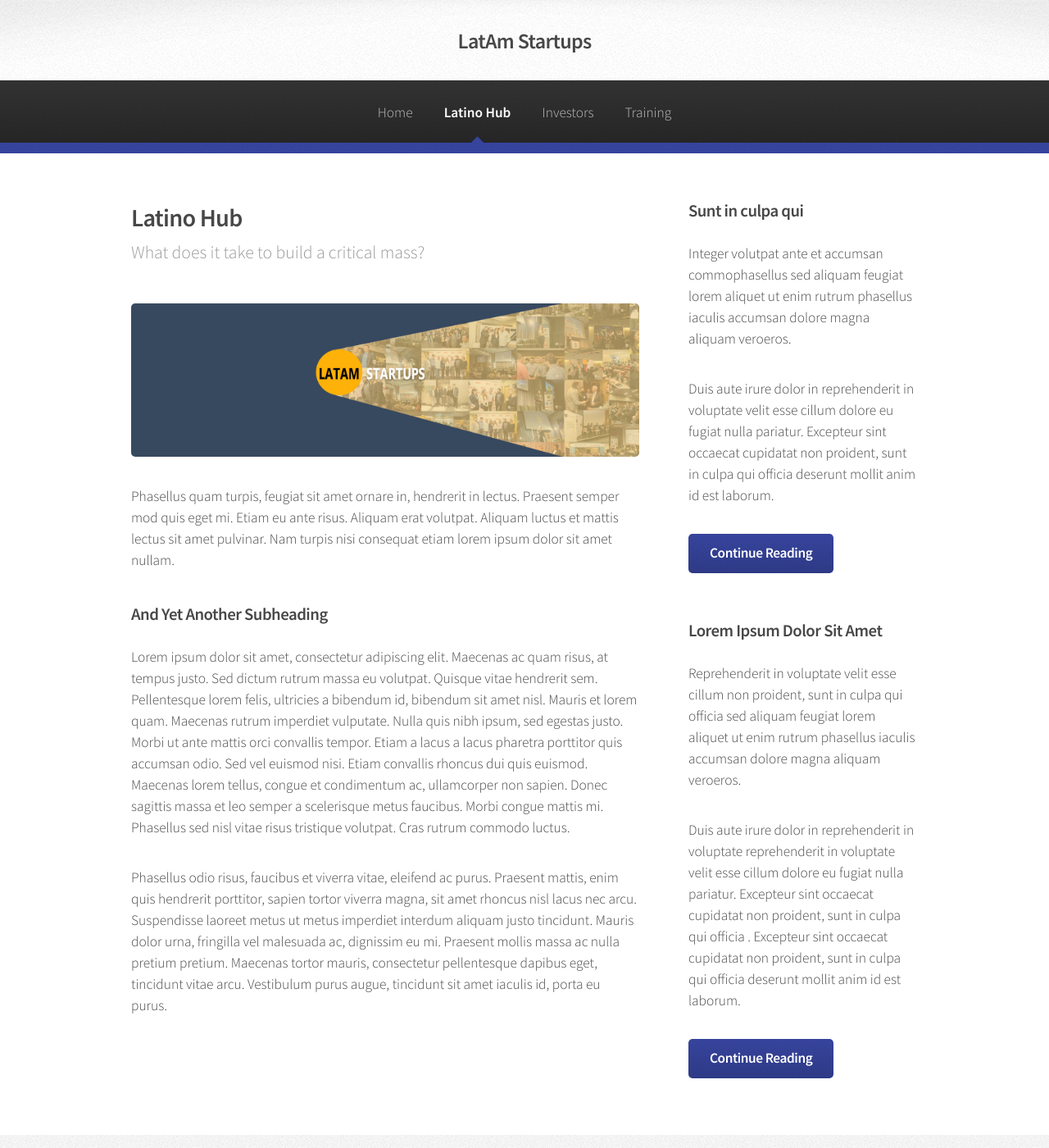
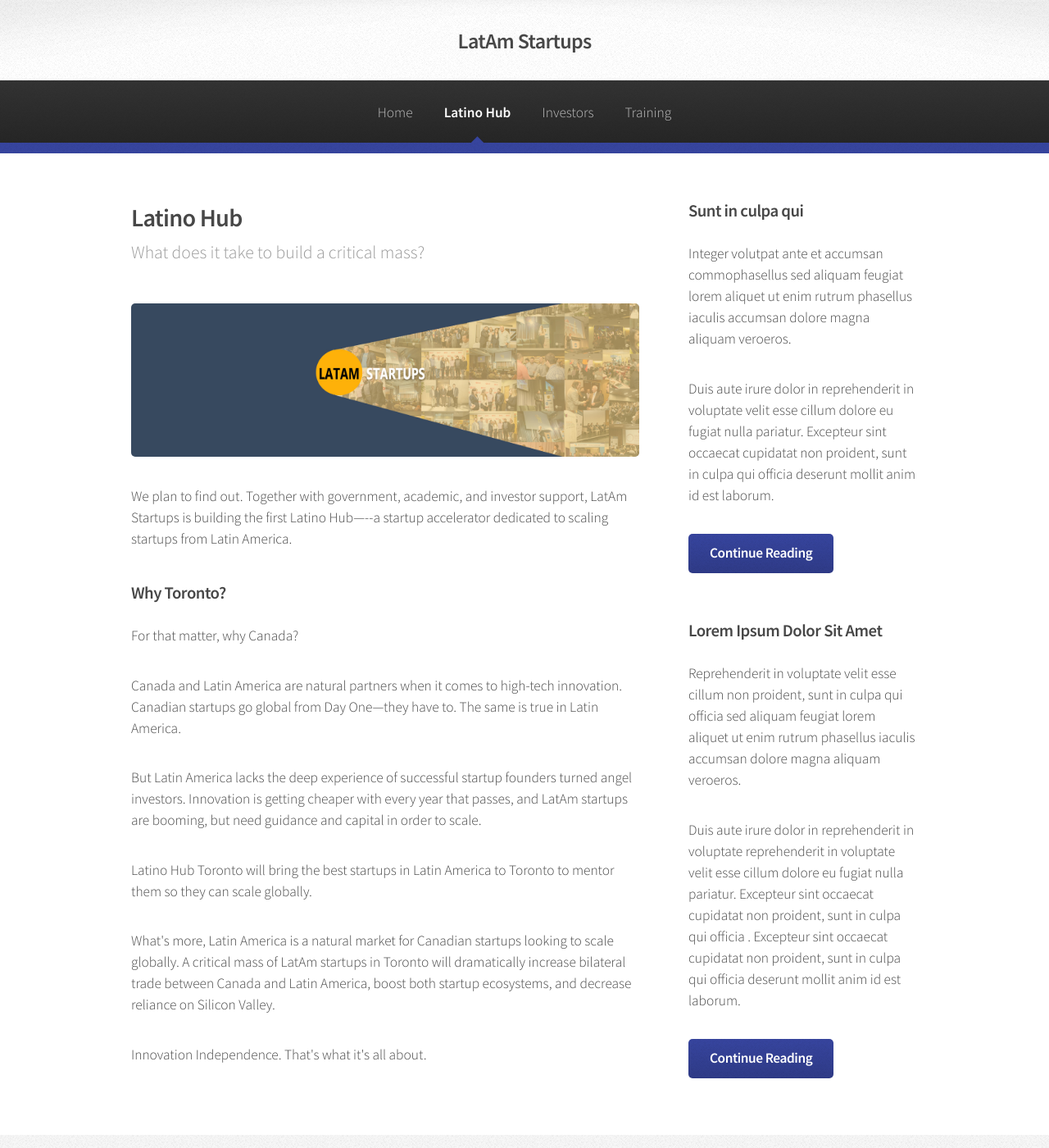
Before and after one commit to LatAmStartups/LatAmStartups.github.io, a Jekyll site: the page built from latino-hub.html, in a window 1280 px wide and 1400 px high. Shown: the whole window at 82% size. Built offline with Jekyll 4.4.1, drawn with Linux system fonts in a browser that asks for light colours.

Commit message:
fixing up pages

```diff
--- a/index.html
+++ b/index.html
@@ -92,7 +92,7 @@
 						<a href="#" class="image left"><img src="{{ site.baseurl }}/assets/images/pic04.jpg" alt="" /></a>
 						<div class="inner">
 							<h3>Silicon Valley</h3>
-							<p>Ah, Bubble Land. Let it go. When the bubble bursts, we'll be sitting on sustainable businesses with positive cash flow.</p>
+							<p>For most scalable startups, Silicon Valley is the wrong choice for the wrong reasons. Keep control of your business. Escape the shark tank.  </p>
 						</div>
 					</div>
 				</section>
--- a/latino-hub.html
+++ b/latino-hub.html
@@ -21,27 +21,38 @@
 
 		<span class="image featured"><img src="{{ site.baseurl }}/assets/images/banner.jpg" alt="" /></span>
 
-		<p>Phasellus quam turpis, feugiat sit amet ornare in, hendrerit in lectus.
-		Praesent semper mod quis eget mi. Etiam eu ante risus. Aliquam erat volutpat.
-		Aliquam luctus et mattis lectus sit amet pulvinar. Nam turpis nisi
-		consequat etiam lorem ipsum dolor sit amet nullam.</p>
+		<p>
+		We plan to find out. Together with government, academic, and investor support, LatAm Startups is building the first Latino Hub&mdash;--a startup accelerator dedicated to scaling startups from Latin America.
+		</p>
 
-		<h3>And Yet Another Subheading</h3>
-		<p>Lorem ipsum dolor sit amet, consectetur adipiscing elit. Maecenas ac quam risus, at tempus
-		justo. Sed dictum rutrum massa eu volutpat. Quisque vitae hendrerit sem. Pellentesque lorem felis,
-		ultricies a bibendum id, bibendum sit amet nisl. Mauris et lorem quam. Maecenas rutrum imperdiet
-		vulputate. Nulla quis nibh ipsum, sed egestas justo. Morbi ut ante mattis orci convallis tempor.
-		Etiam a lacus a lacus pharetra porttitor quis accumsan odio. Sed vel euismod nisi. Etiam convallis
-		rhoncus dui quis euismod. Maecenas lorem tellus, congue et condimentum ac, ullamcorper non sapien.
-		Donec sagittis massa et leo semper a scelerisque metus faucibus. Morbi congue mattis mi.
-		Phasellus sed nisl vitae risus tristique volutpat. Cras rutrum commodo luctus.</p>
+		<h3>Why Toronto?</h3>
+		<p>
+		For that matter, why Canada?
+		</p>
 
-		<p>Phasellus odio risus, faucibus et viverra vitae, eleifend ac purus. Praesent mattis, enim
-		quis hendrerit porttitor, sapien tortor viverra magna, sit amet rhoncus nisl lacus nec arcu.
-		Suspendisse laoreet metus ut metus imperdiet interdum aliquam justo tincidunt. Mauris dolor urna,
-		fringilla vel malesuada ac, dignissim eu mi. Praesent mollis massa ac nulla pretium pretium.
-		Maecenas tortor mauris, consectetur pellentesque dapibus eget, tincidunt vitae arcu.
-		Vestibulum purus augue, tincidunt sit amet iaculis id, porta eu purus.</p>
+		<p>
+		Canada and Latin America are natural partners when it comes to high-tech innovation.
+		Canadian startups go global from Day One&mdash;they have to. The same is true in
+		Latin America.
+		</p>
+		<p>
+		But Latin America lacks the deep experience of successful startup founders turned
+		angel investors. Innovation is getting cheaper with every year that passes, and LatAm
+		startups are booming, but need guidance and capital in order to scale.
+		</p>
+		<p>
+		Latino Hub Toronto will bring the best startups in Latin America to Toronto to mentor
+		them so they can scale globally.
+		</p>
+		<p>
+		What's more, Latin America is a natural market for Canadian startups looking to scale
+		globally. A critical mass of LatAm startups in Toronto will dramatically increase bilateral
+		trade between Canada and Latin America, boost both startup ecosystems, and decrease
+		reliance on Silicon Valley.
+		</p>
+		<p>
+		Innovation Independence. That's what it's all about.
+		</p>
 	</article>
 
 					</div>
```
Also changed, not shown: investors.html (+22 -21 lines), training.html (+27 -21 lines).
